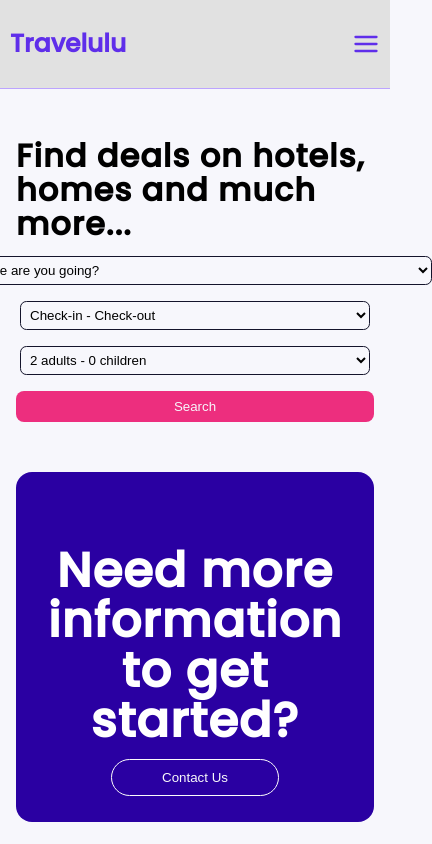
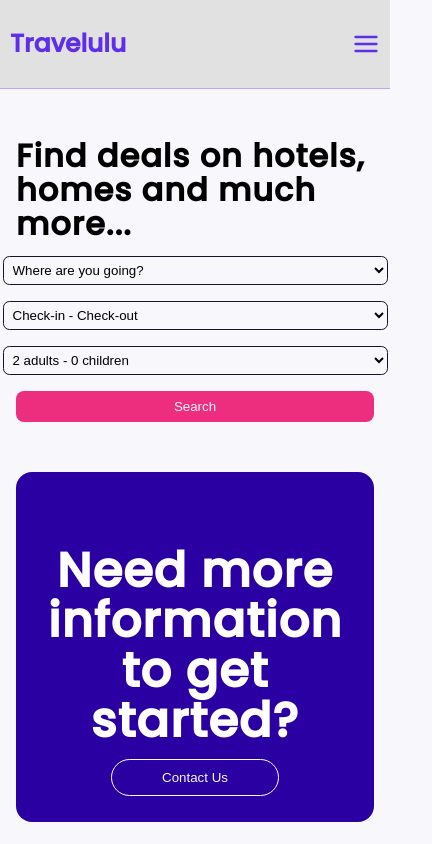
Before and after one commit to Asquare952/Travel-Planing, a React (Create React App) app: page /plans in a window 390 px wide. Shown: the top 844 px of the page, 432 px wide, since content can reach past the window. Built offline with nearby package versions, Linux system fonts and the light colour scheme.

Commit message:
Added more features on subpage

```diff
--- a/src/Component/SearchDestination/SearchDestination.jsx
+++ b/src/Component/SearchDestination/SearchDestination.jsx
@@ -42,7 +42,6 @@ const Deals = () => {
           <button className={Styles.btnSearch}>Search</button>
         </form>
       </section>
-      <div className={Styles.line}></div>
     </>
   );
 };
--- a/src/Component/SearchDestination/destination.module.css
+++ b/src/Component/SearchDestination/destination.module.css
@@ -61,8 +61,8 @@ select {
   select {
   width: 100%;
 }
- #check, #adult {
-  width: 350px;
+ #destination,#check, #adult {
+  width: 385px;
 }
 .btnSearch {
   width: 100%;
```
